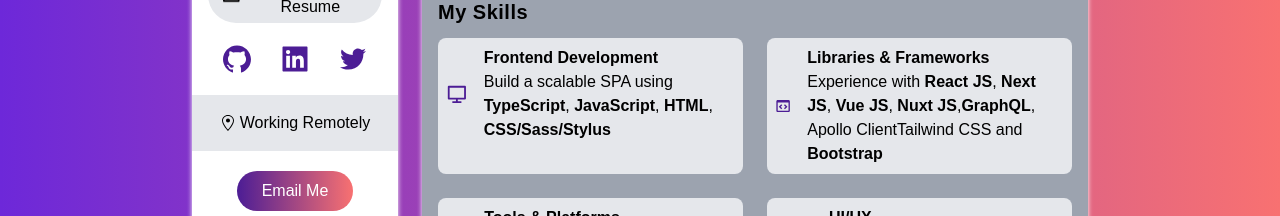
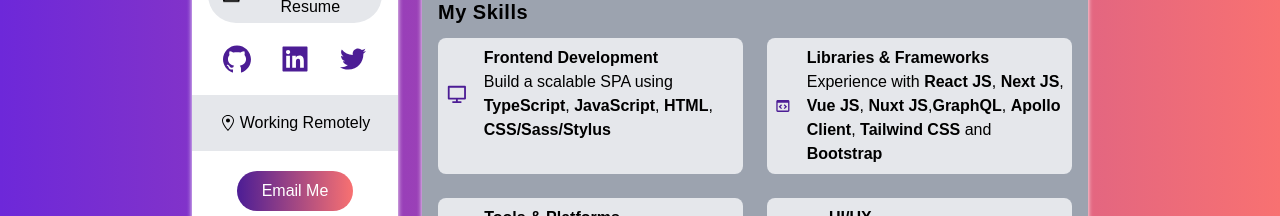
Before and after one commit to marcelleemendess/portfolio-v2, a Next.js app: page / in a window 1280 px wide. Shown: the part 410-626 px from the top of the page. Built offline with nearby package versions, Linux system fonts and the light colour scheme.

Commit message:
edit skills

```diff
--- a/data.ts
+++ b/data.ts
@@ -16,7 +16,7 @@ export const skills: ISkills[] = [
     Icon: BiCodeBlock,
     title: "Libraries & Frameworks",
     about:
-      "Experience with <b>React JS</b>, <b>Next JS</b>, <b>Vue JS</b>, <b>Nuxt JS</b>,<b>GraphQL</b>, <b,>Apollo Client</b, <b>Tailwind CSS</b> and <b>Bootstrap</b>",
+      "Experience with <b>React JS</b>, <b>Next JS</b>, <b>Vue JS</b>, <b>Nuxt JS</b>,<b>GraphQL</b>, <b>Apollo Client</b>, <b>Tailwind CSS</b> and <b>Bootstrap</b>",
   },
   {
     Icon: RiToolsFill,
```
